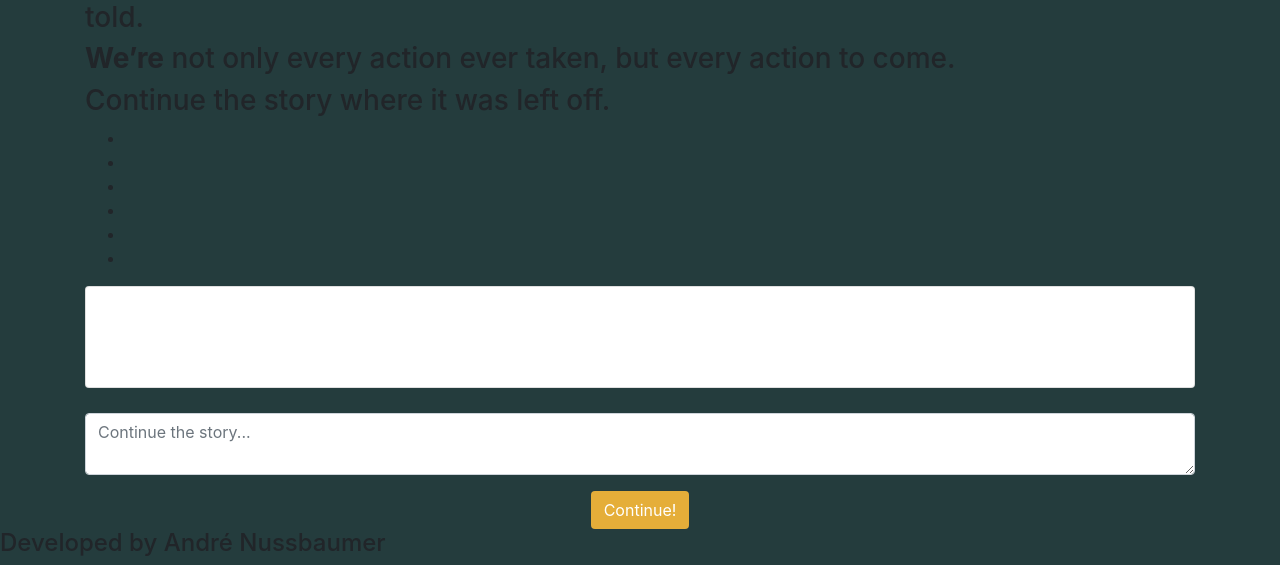
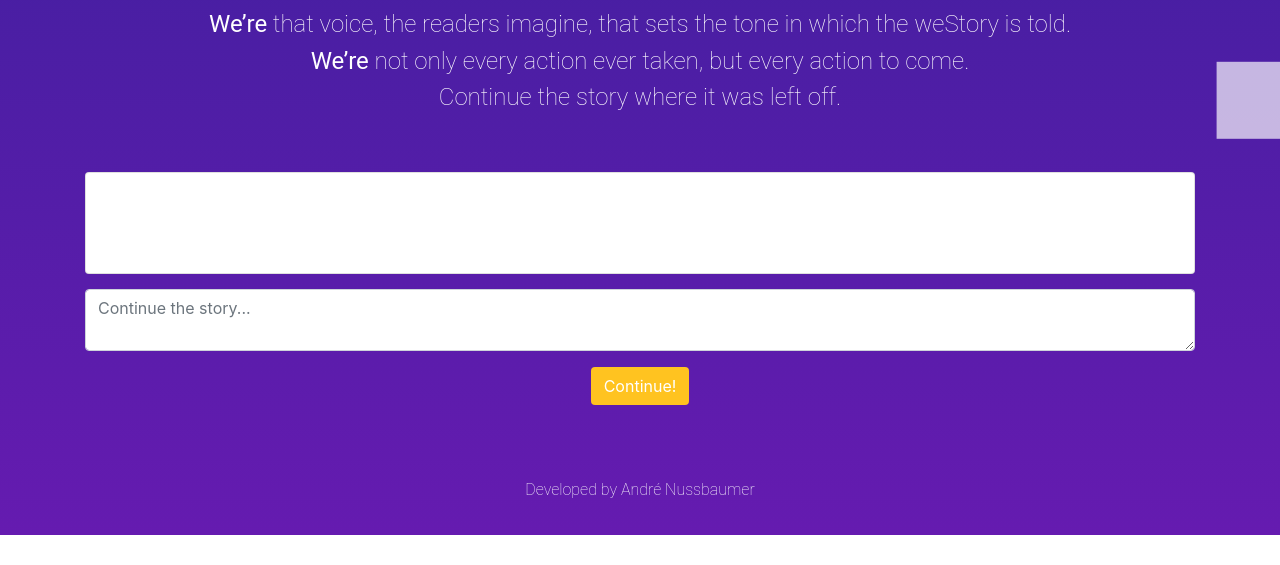
Before and after one commit to AndreNussbaumer/eStory, a website: page index.html in a window 1280 px wide. Shown: the part 265-830 px from the top of the page. After the commit the page ends 800 px from the top, so only its background shows below. Drawn offline with nearby package versions, Linux system fonts and the light colour scheme; no server answers.

Commit message:
Add files via upload

```diff
--- a/styles/customStyles.css
+++ b/styles/customStyles.css
@@ -1,22 +1,136 @@
 body {
-
-  background-color: #243c3d;
+  background-image: linear-gradient(rgba(60,32,157,100), rgba(101,27,176,100));
+  height: 100%;
+  margin: 0;
+  background-repeat: no-repeat;
+  background-attachment: fixed;
 }
 
-h1 {
+.box-area {
+  position: absolute;
+  top: 0vw;
+  left: 0vw;
+  width: 100%;
+  height: 100%;
+  overflow: hidden;
+  z-index: -10;
+}
+
+.box-area li {
+  position: absolute;
+  display: block;
+  list-style: none;
+  width: 2.5vw;
+  height: 4.5vw;
+  background-color: rgba(255, 255, 255, 0.9);
+  animation: animate 20s linear infinite;
+  bottom: -15vw;
+}
+
+.box-area li:nth-child(1){
+  left: 96%;
+  width: 6vw;
+  height: 8vw;
+  animation-delay: 0s;
+}
+
+.box-area li:nth-child(2){
+  left: 12%;
+  width: 3vw;
+  height: 5vw;
+  animation-delay: 1.5s;
+  animation-duration: 10s;
+}
+
+.box-area li:nth-child(3){
+  left: 85%;
+  width: 10vw;
+  height: 12vw;
+  animation-delay: 5.5s;
+}
+
+.box-area li:nth-child(4){
+  left: 5%;
+  width: 8vw;
+  height: 11vw;
+  animation-duration: 0s;
+  animation-delay: 15s;
+}
+
+.box-area li:nth-child(5){
+  left: 90%;
+  width: 6vw;
+  height: 8vw;
+  animation-duration: 0s;
+  animation-delay: 15s;
+}
+
+.box-area li:nth-child(6){
+  left: 20%;
+  width: 6vw;
+  height: 8vw;
+  animation-duration: 0s;
+  animation-delay: 15s;
+  opacity: 0;
+}
+
+@keyframes animate {
+  0% {transform: translateY(0vw) rotate(0deg);
+    opacity: 1;
+  }
+  100% {transform: translateY(-180vw) rotate(360deg);
+    opacity: 0;
+  }
+}
+
+p {
   text-align: center;
   margin-top: 55px;
   margin-bottom: 55px;
   color: #e5ae39;
 }
 
+
+h1 {
+  text-align: center;
+  font-size: 8vmin;
+  margin-top: 55px;
+  margin-bottom: 55px;
+  color: #ffc320;
+  font-weight: 1000;
+  text-shadow: 2px 2px #2f1978;
+  width: 100%;
+}
+
 h2 {
-  font-size: 12pt;
+  font-size: 5vmin;
+  font-family: roboto;
+  font-weight: 200;
   text-align: center;
   margin-top: 55px;
-  margin-bottom: 55px;
-  color: #e5ae39
+  margin-bottom: 40px;
+  color: #ffff;
 }
+
+h3 {
+  font-size: 3vmin;
+  font-family: roboto;
+  font-weight: 100;
+  text-align: center;
+  color: white;
+}
+
+h4 {
+  font-size: 2vmin;
+  font-family: roboto;
+  font-weight: 100;
+  text-align: center;
+  color: white;
+  margin-top: 75px;
+  margin-bottom: 10px;
+}
+
+
 
 
 .card-body {
@@ -25,12 +139,13 @@ h2 {
 }
 
 #comments {
+  margin-top: 60px;
   padding: 50px;
 }
 
 #main-content{
   text-align: center;
-  margin-top: 25px;
+  margin-top: 15px;
 }
 
 #name {
@@ -40,7 +155,7 @@ h2 {
 
 .btn {
   color: white;
-  background-color: #e5ae39;
+  background-color: #ffc320;
 }
 
 .btn:hover {
```
